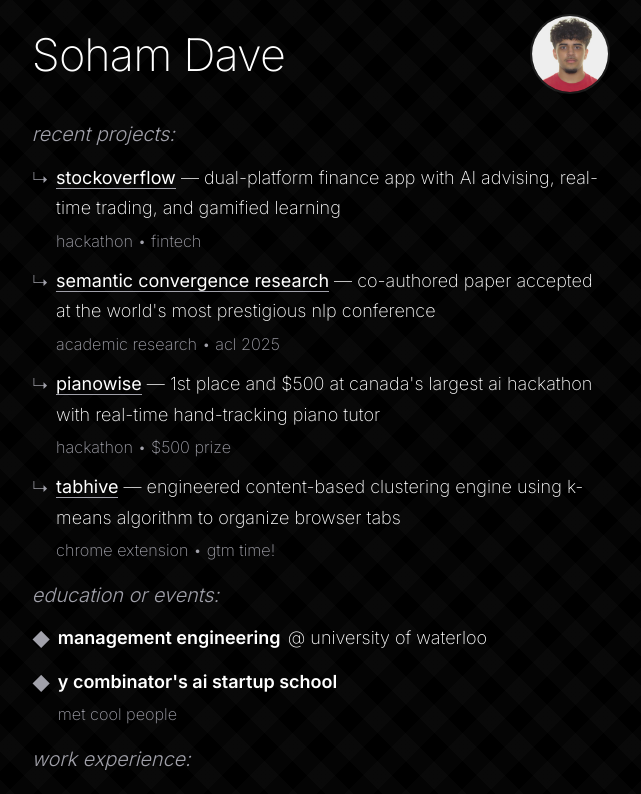
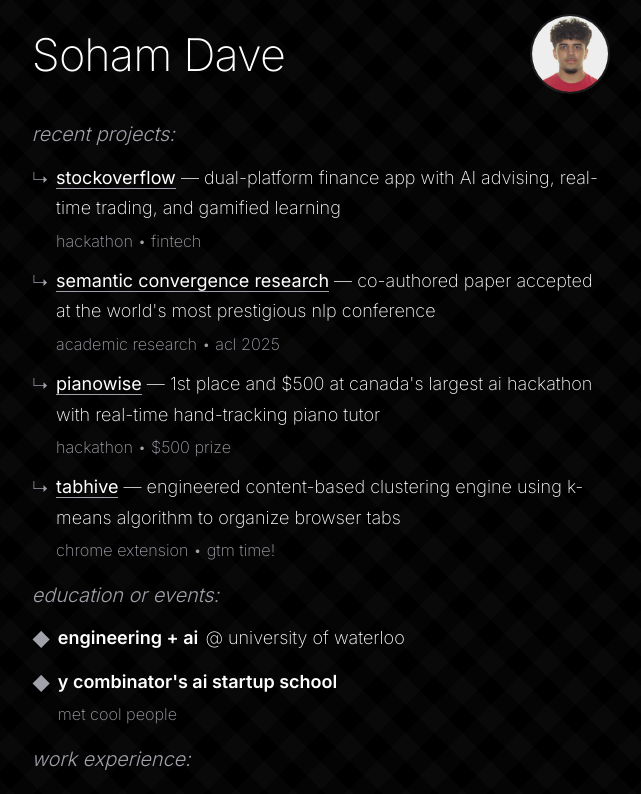
Before and after one commit to SohamD1/website2, a Next.js app: page / in a window 1280 px wide. Shown: the top 794 px of the page, without its empty margins (319-960 px from the left). Built offline with nearby package versions, Linux system fonts and the light colour scheme.

Commit message:
update meta description and education details

```diff
--- a/pages/index.tsx
+++ b/pages/index.tsx
@@ -32,7 +32,7 @@ export default function Home() {
     <>
       <Head>
         <title>Soham Dave</title>
-        <meta name="description" content="Management Engineering @ UWaterloo" />
+        <meta name="description" content="Engineering @ UWaterloo" />
         <meta name="viewport" content="width=device-width, initial-scale=1" />
         <link rel="icon" href="/favicon.ico" />
         <link rel="preconnect" href="https://fonts.googleapis.com" />
@@ -100,7 +100,7 @@ export default function Home() {
           <ul className="education-list">
             <li>
               <span className="diamond">◆</span>
-              <strong>management engineering</strong> @ university of waterloo
+              <strong>engineering + ai</strong> @ university of waterloo
             </li>
             <li>
               <span className="diamond">◆</span>
```
